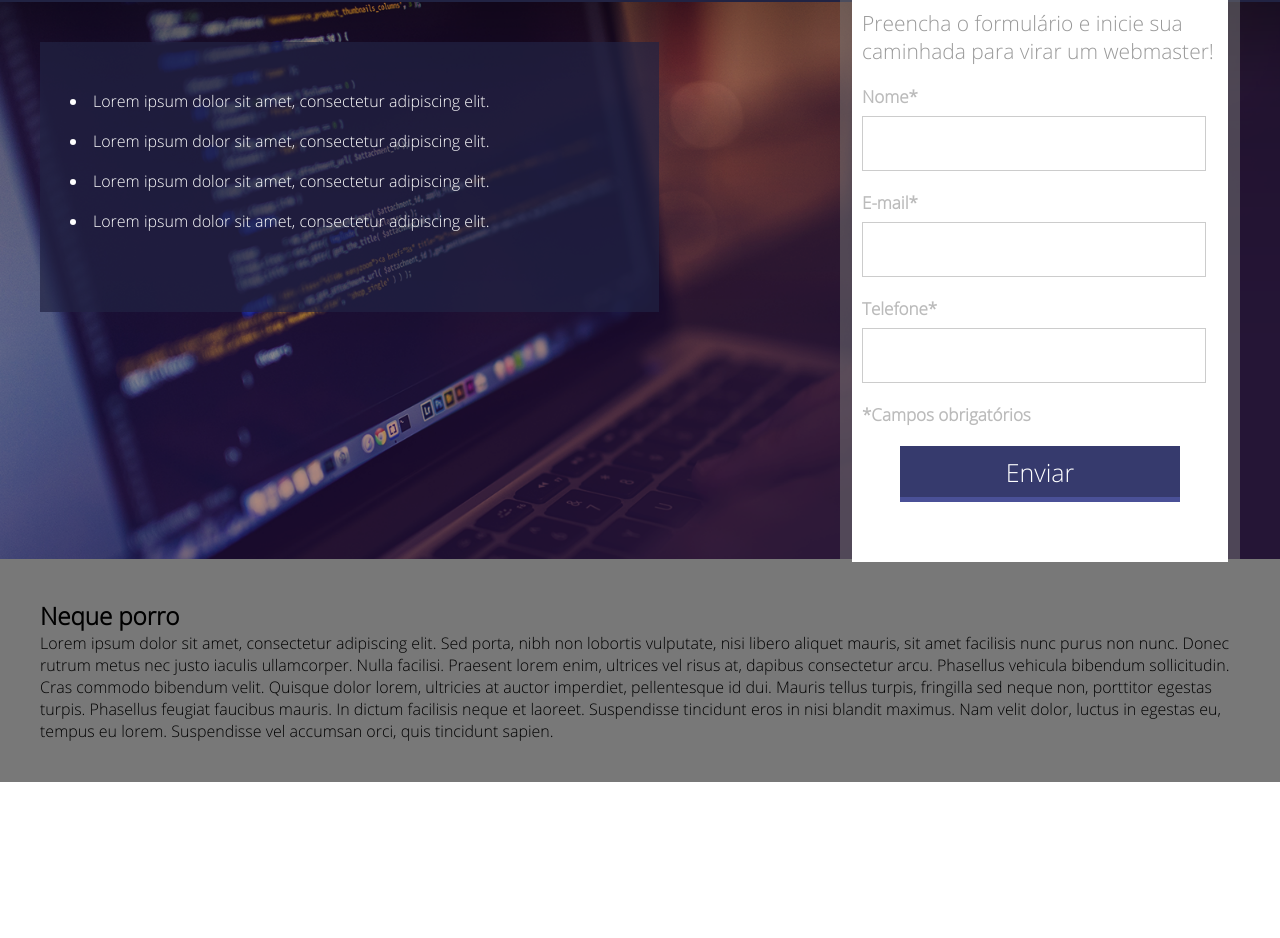
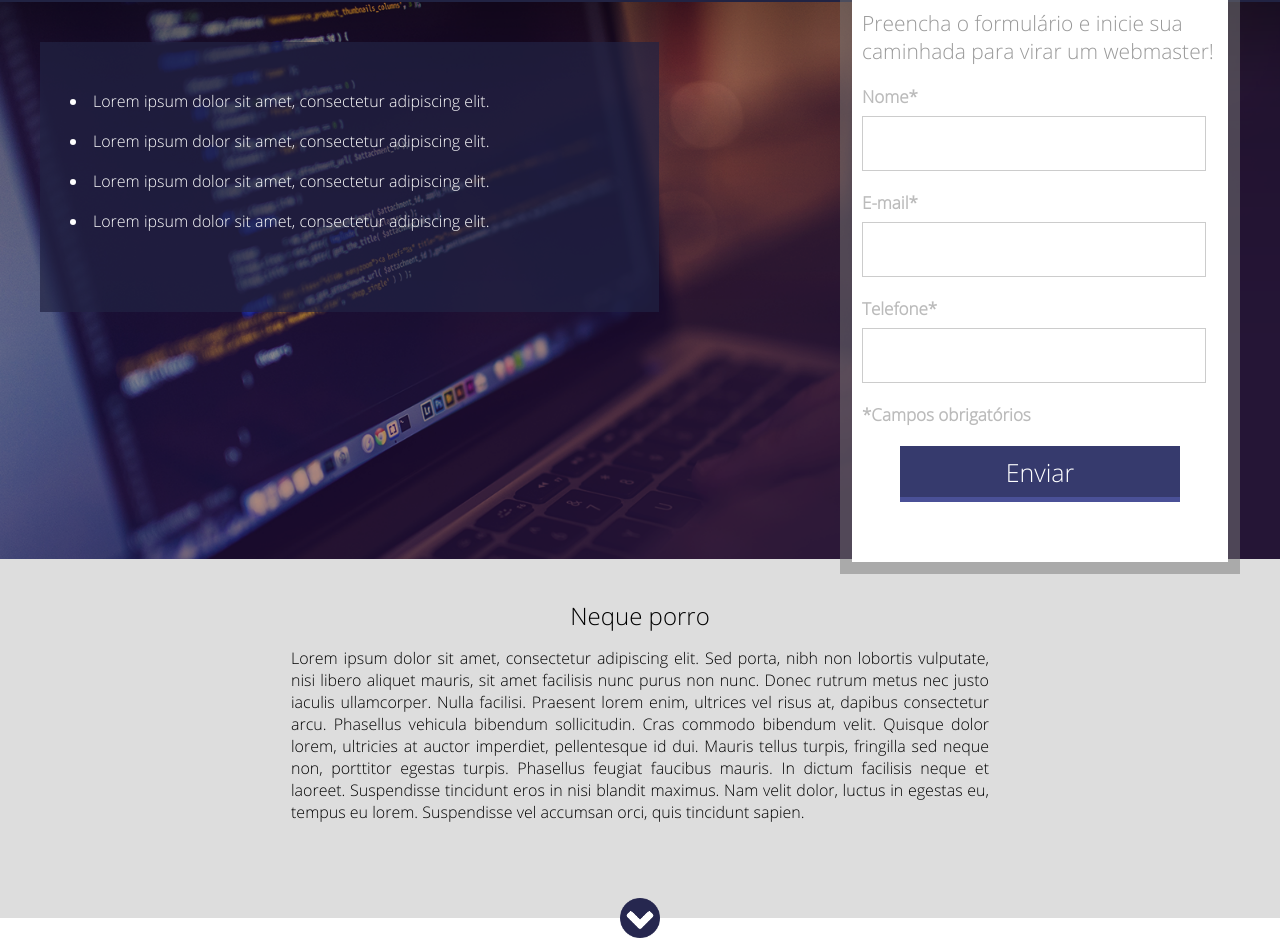
Before and after one commit to danielpm153/Projeto_01, a plain HTML site: page index.html in a window 1280 px wide. Shown: the part 58-996 px from the top of the page. Before the commit the page ends 840 px from the top, so only its background shows below. Drawn offline with Linux system fonts and the light colour scheme.

Commit message:
Att. antepenultima aula

```diff
--- a/css/style.css
+++ b/css/style.css
@@ -133,5 +133,28 @@ html, body{
 
 .container-2{
 	padding: 40px 0;
-	background-color: rgb(120,120,120);
+	background-color: #ddd;
+	text-align: center;
 }
+
+.container-2 h2{
+	font-weight: normal;
+}
+
+.container-2 p{
+	width: 698px;
+	margin: 15px 0;
+	display: inline-block;
+	text-align: justify;
+}
+
+.arrow{
+	position: relative;
+	top: 60px;
+	left: 50%;
+	margin-left: -20px;
+	width: 40px;
+	height: 40px;
+	background-image: url("../imagens/arrow.png");
+	background-size: 100% 100%;
+}
--- a/index.html
+++ b/index.html
@@ -66,7 +66,9 @@
 			<div class="center">
 				<h2>Neque porro</h2>
 				<p>Lorem ipsum dolor sit amet, consectetur adipiscing elit. Sed porta, nibh non lobortis vulputate, nisi libero aliquet mauris, sit amet facilisis nunc purus non nunc. Donec rutrum metus nec justo iaculis ullamcorper. Nulla facilisi. Praesent lorem enim, ultrices vel risus at, dapibus consectetur arcu. Phasellus vehicula bibendum sollicitudin. Cras commodo bibendum velit. Quisque dolor lorem, ultricies at auctor imperdiet, pellentesque id dui. Mauris tellus turpis, fringilla sed neque non, porttitor egestas turpis. Phasellus feugiat faucibus mauris. In dictum facilisis neque et laoreet. Suspendisse tincidunt eros in nisi blandit maximus. Nam velit dolor, luctus in egestas eu, tempus eu lorem. Suspendisse vel accumsan orci, quis tincidunt sapien.</p>
-			</div>
+			</div><!--center-->
+
+			<div class="arrow"></div>
 
 		</div><!--container-2-->
 	</body>
```
